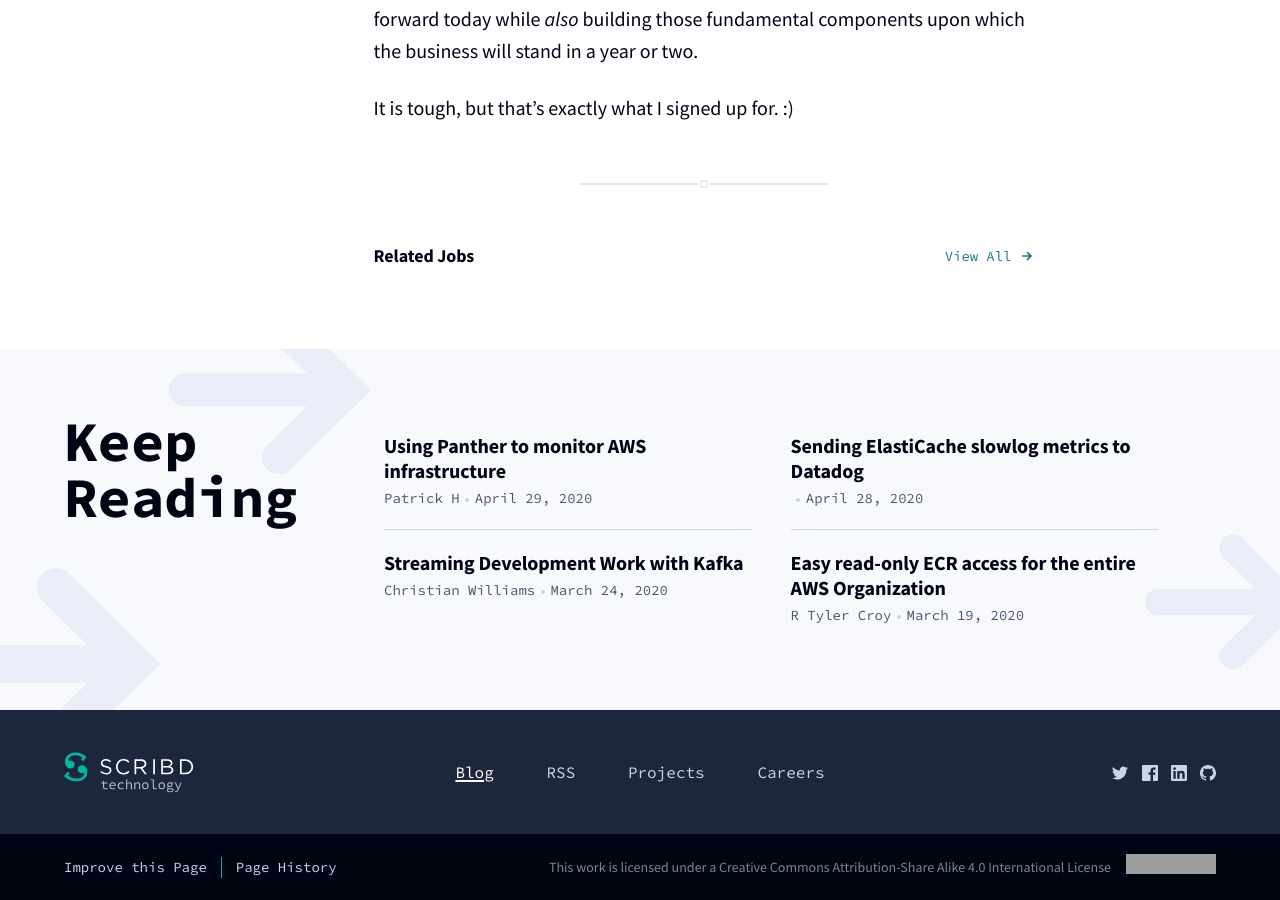
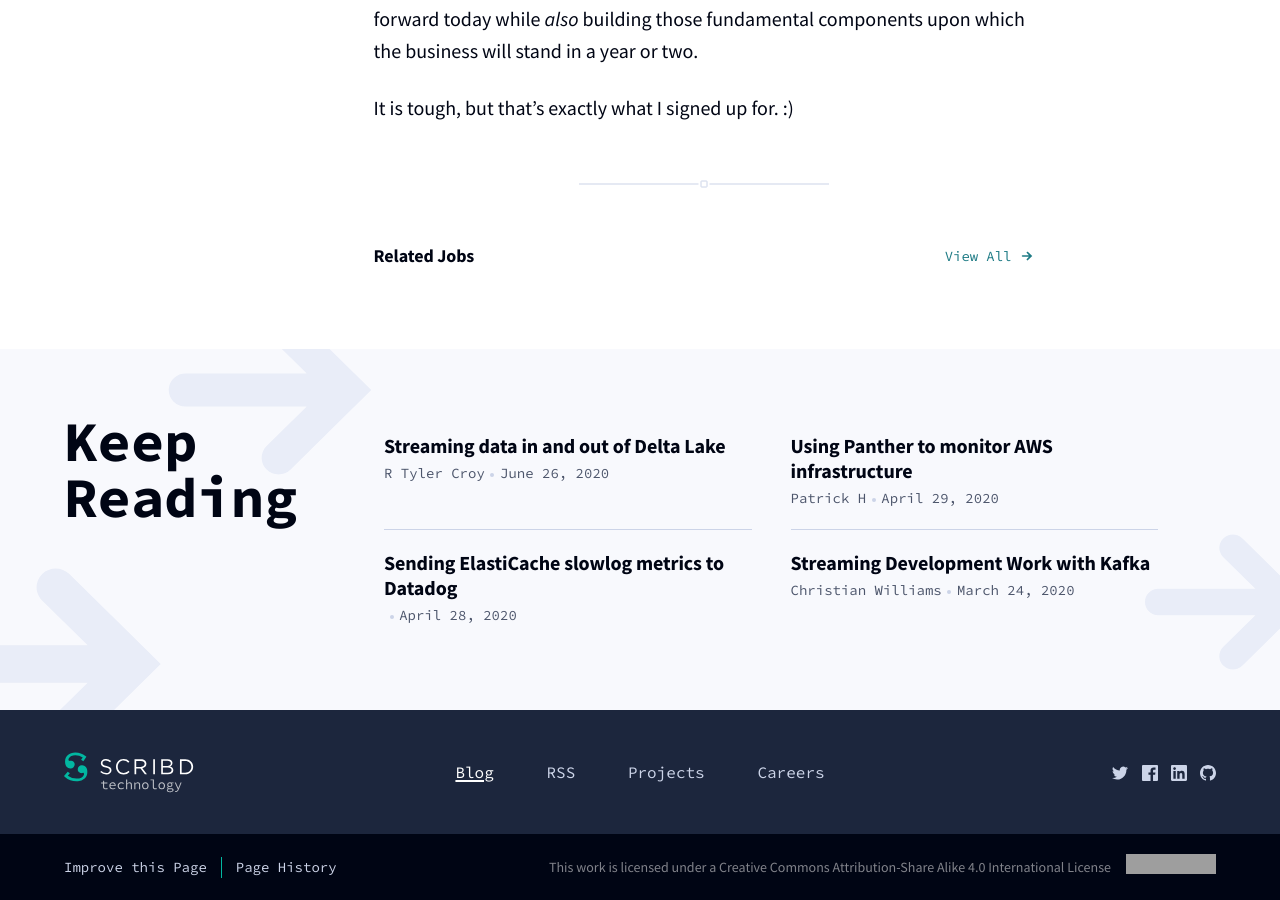
Before and after one commit to scribd/scribd.github.io, a Jekyll site: the page built from _posts/2019-08-28-real-time-data-platform.md, in a window 1280 px wide and 900 px high, scrolled down 4440 px. Built offline with Jekyll 4.4.1, drawn with Linux system fonts in a browser that asks for light colours; some of the changed lines change nothing that is shown; grey boxes are pictures that could not be loaded.

Commit message:
Add a blog post with some of the caveats and praise for Delta Lake

```diff
--- a/_posts/2019-08-28-real-time-data-platform.md
+++ b/_posts/2019-08-28-real-time-data-platform.md
@@ -6,6 +6,7 @@
 - kafka
 - aws
 - data
+- real-time
 team: Core Platform
 ---
 
--- /dev/null
+++ b/_posts/2020-06-26-streaming-with-delta-lake.md
@@ -0,0 +1,180 @@
+---
+layout: post
+title: Streaming data in and out of Delta Lake
+tags:
+- databricks
+- real-time
+- kafka
+- featured
+team: Core Platform
+author: rtyler
+---
+
+
+With [Delta Lake](https://delta.io) we don't have the lines between
+streaming and batch data typically found in data platforms.  Scribd
+developers can treat data as real-time as they wish! Delta Lake enables some
+workloads to treat data sets like they are traditional "batchy" data stores,
+while other workloads work with _the same data_ as a streaming source or sink.
+This immense flexibility allows our data engineers and scientists to mix and
+match data quickly, providing the business with valuable results at
+unprecedented speed.
+
+At its core Delta Lake combines [Apache Parquet](https://parquet.apache.org/) with a transaction log. This simple
+foundation enables _incredible_ higher level data-access behaviors from [Apache Spark](https://spark.apache.org), which powers the vast majority of our data platform at Scribd.
+When we first considered building a
+[Real-time Data Platform](/blog/2019/real-time-data-platform.html)
+the storage layer was "to be determined". In hindsight, I cannot imagine how a
+team of less than ten developers could have successfully delivered on the
+"Real-time" vision in so short a time. Much of that success rests on adopting
+Delta Lake, and in this post I would like to share some of the motivations,
+valuable features, and perhaps most importantly **caveats** to adopting Delta
+Lake for streaming data needs.
+
+
+## Beforetimes
+
+Storage is the most foundational component of a data platform, and we were in
+bad shape at the beginning of effort. The original storage layer was built on top
+of [HDFS](https://en.wikipedia.org/wiki/HDFS), which was a _very_ reasonable decision at the time. Unfortunately as the years
+went on, our use of HDFS did not keep up with the times. Technical debt accrued in many forms:
+
+* Uncompressed data
+* Multiple different file types, depending on what era a partition of data was written in, it might be Parquet, ORC, RCFile, or just dumb plaintext.
+* [Small files](https://www.quora.com/What-is-the-small-file-problem-in-Hadoop?share=1), over 60% of the files in the cluster were considered "small files".
+
+
+![HDFS is fine](/post-images/2020-06-delta-lake/this-is-fine.png)
+
+
+The storage layer was failing to meet our _batch_ needs well before we had even
+considered layering streaming data on top of it.
+
+
+## Welcome to the future
+
+[Delta Lake](https://delta.io) solved a **lot** of the problems we had, and
+even a few we did not know we had yet! We adopted Delta Lake inline with our shift into the cloud, which I recently wrote about on the Databricks blog:
+[Accelerating developers by ditching the data center](https://databricks.com/blog/2020/06/10/accelerating-developers-by-ditching-the-data-center.html).
+Yet, Delta Lake wasn't our first choice and didn't motivate our shift to AWS.
+Our original prototype consisted of writing Parquet files to S3, where we
+immediately noticed potential problems.
+
+### Data Consistency
+
+S3 is _eventually consistent_. If you put an object `bucket/foo.gz`, you can
+retrieve `bucket/foo.gz` immediately, but other clients issuing list or
+metadata commands may see `foo.gz` appear at different times. In a system where
+one job is writing data into a bucket and another is reading data out of that
+bucket, **consistency** becomes a major concern. Many organizations solve this
+by deploying
+[S3Guard](https://hadoop.apache.org/docs/r3.1.1/hadoop-aws/tools/hadoop-aws/s3guard.html)
+which helps address the problem. Delta Lake provides us with **transactions**
+that make the entire data consistency question moot.
+
+> What I wrote to storage is exactly what the other job will read
+
+### Streaming to Delta
+
+Delta Lake makes building a streaming platform almost _trivial_ with two key
+higher level behaviors: streaming sinks and sources. Like practically any data
+store you can stream data _into_ a Delta table, though Delta's transactions
+make this a much safer operation when deploying on eventually consistent data
+stores like S3. Delta tables can however also act as a **source** for another streaming consumer.
+
+In Scribd's deployment, this allows us to have some Spark Streaming jobs which
+are consuming directly from [Apache Kafka](https://kafka.apache.org), while
+other downstream streaming jobs consume _from Delta tables themselves_.
+
+My [previous post](/blog/2020/shipping-rust-to-production.html) alluded to the "View Analytics" project, which relies heavily on Delta Lake's streaming support:
+
+![View Analytics data pipeline](/post-images/2020-06-delta-lake/view-analytics.png)
+
+
+By utilizing Delta tables as _streaming sources_ in the pipeline above, we
+enable ad-hoc and other batch workloads to query data within the pipeline as if
+it were just another table in the catalog. This is **key** for us because it
+means many of our data consumers are _only_ interacting with Delta tables,
+rather than having to switch between pulling data from Kafka topics and
+separately from batch tables. Delta Lake allows the data consumers to treat
+them all as just tables, although some are a little more real-time than others!
+
+#### Caveats
+
+Delta tables within a streaming context do have some limitations which are
+important to be aware of when designing a system. Many of our lessons learned
+came by partnering with [Databricks](https://databricks.com) during the design
+phase of the View Analytics project. Fortunately they were able to identify
+some ways in which our original designs would have failed before we ended up
+building and deploying anything to production.
+
+Some things to keep in mind:
+
+* Multiple streams can _append_ to the same table concurrently, *but* if there
+  are any non-append writers (e.g. [merge writers](https://docs.delta.io/latest/delta-update.html)) then no other
+  writers should run concurrently with the non-append writer.
+* When there if there are any non-append writers, an optimize cannot run externally. In essence it **must** be executed inline in a streaming job when the merge writer is not running, i.e. periodically within a `foreachBatch`
+* [Checkpoints](https://spark.apache.org/docs/latest/streaming-programming-guide.html#checkpointing) must be managed *carefully*. each checkpoint location should belong exclusively to a single write stream. restarts of the job must always use the same checkpoint location. do not reference the same checkpoint location from multiple write streams as they will overwrite each others checkpoints (very bad).
+
+
+### Optimize
+
+Building further upon the foundation laid by transactions, Delta Lake provides
+an `OPTIMIZE` command, which helps prevent the small files problem entirely.
+
+In the streaming context, it is highly unlikely that event datawill come in
+perfectly even-sized batches that can be written to storage. At a high level,
+when the optimize command is run it will:
+
+* Create a new transaction
+* Take a bunch of small files
+* Combine them together as larger, well-sized and compressed files
+* Write those to storage
+* Completes the transaction.
+
+
+This can all be done _online_ which means whatever data is streaming into the table can continue to stream.
+
+
+**NOTE:** Since optimize doesn't delete those small files after it operates, periodic [vacuum commands](https://docs.delta.io/0.3.0/delta-utility.html#vacuum) are necessary to reduce storage bloat.
+
+
+### General caveats
+
+Delta Lake is a great piece of technology for streams and batch workloads
+alike, regardless of how it is used, there are some general limitations to bear
+in mind. Perhaps the most notable is that it can/should _only_ be accessed from
+Apache Spark. This usually means that a Spark cluster must be launched in order
+to read or write from Delta tables, and the corresponding costs associated with
+that should be known. While there are
+[efforts](https://github.com/reiseburo/delta.rs) to provide client APIs
+external to Spark, nothing yet exists which is production ready.
+
+We are Databricks customers, which means we're actually using the proprietary
+Delta libraries which are include in the Databricks Spark runtimes. In our
+testing and development we have observed a number of important gaps between
+what is available in the open source delta.io client libraries, compared to
+what is present in the Databricks version. These gaps have mostly affected our
+ability to do fully local testing, dictating a certain amount of manual testing
+for Spark streaming jobs launched in Databricks, before they are deployed to
+production.
+
+
+There are a number of other caveats when using Delta that are important to be
+aware of, and while I cannot cite every single one here I will stress: read the
+documentation **thoroughly**. There are a number of callouts in the docs which
+highlight a constraint or behavior which will impact the design of streaming
+systems you may build on Delta Lake. Very little of what we learned working
+with Databricks was _not_ documented, in almost all cases we had misread,
+misunderstood, or simply missed a salient detail in the documentation.
+
+
+---
+
+We started working on the real-time data platform in January, our
+first production streaming workloads were deployed by March. Adopting Delta
+Lake allowed us to move quickly and deploy streaming systems at an incredible
+pace. For a company that has a long history of batch workloads, the sudden
+arrival of streaming data has been transformative. Rather than waiting 24-48
+hours for data in some cases, data consumers are able to access newly written
+data within _seconds_.
```
Also changed, not shown: post-images/2020-06-delta-lake/this-is-fine.png (added), post-images/2020-06-delta-lake/view-analytics.png (added).
